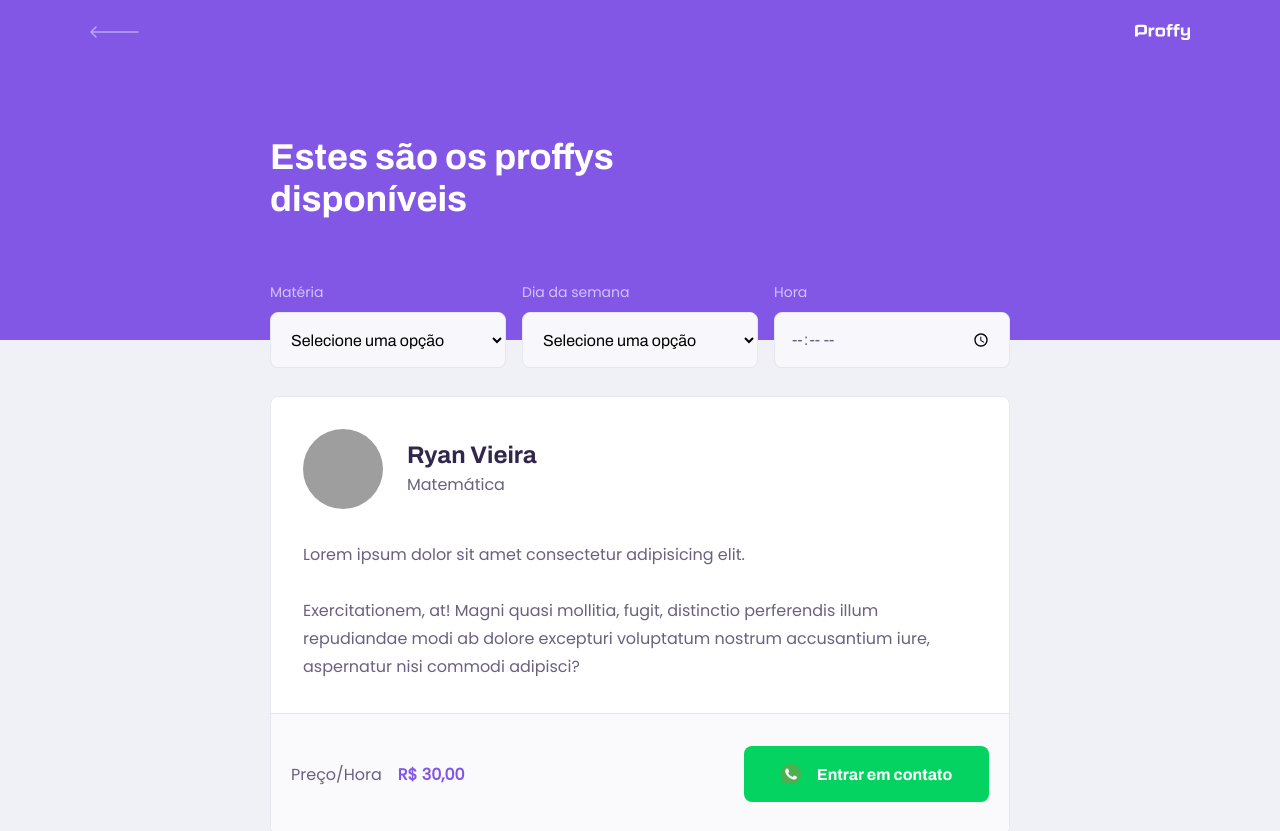
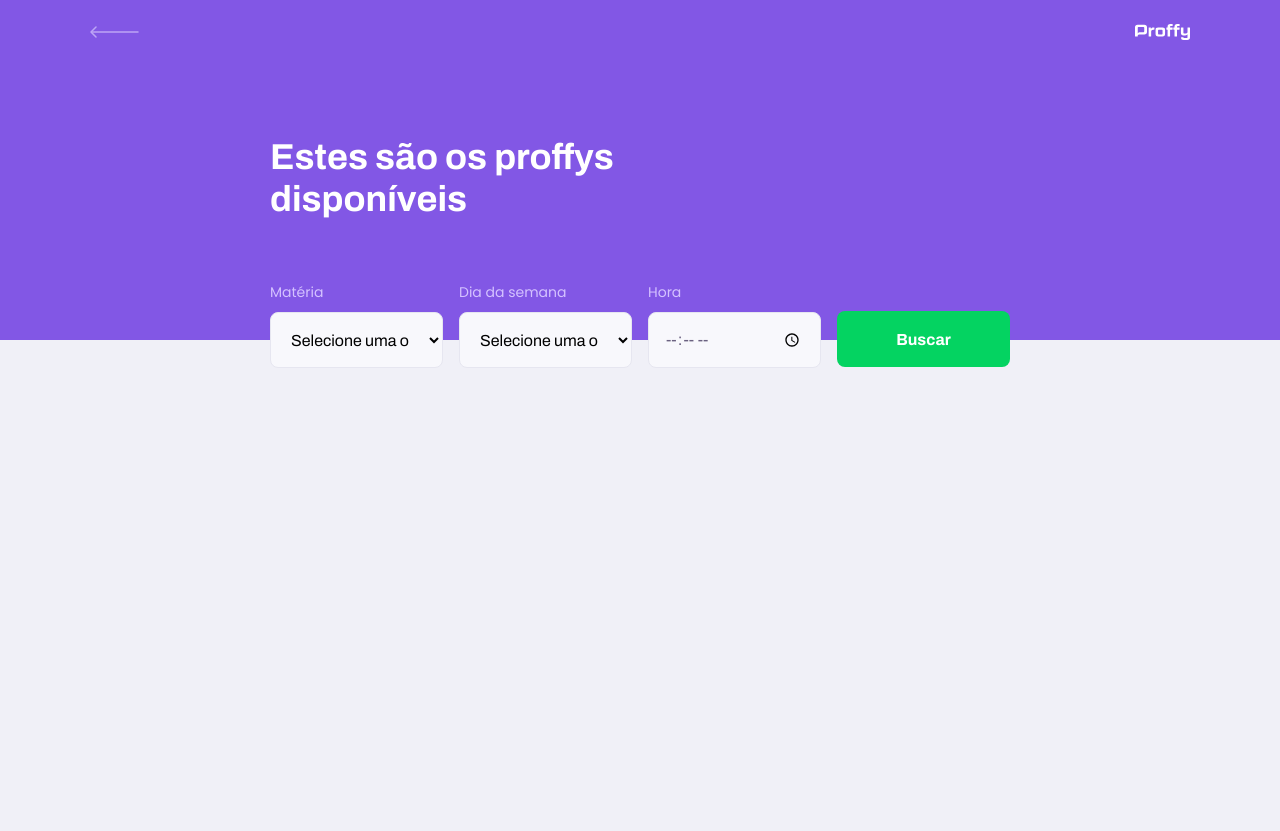
Before and after one commit to RyanV-Souza/proffy, a React (Create React App) app in the folder web/: page /study in a window 1280 px wide. Shown: the top 831 px of the page. After the commit the page ends 800 px from the top, so only its background shows below. Built offline with nearby package versions, Linux system fonts and the light colour scheme; grey boxes are pictures that could not be loaded.

Commit message:
Create the function Read Teacher

```diff
--- a/web/src/components/TeacherItem/index.tsx
+++ b/web/src/components/TeacherItem/index.tsx
@@ -3,32 +3,41 @@
 
 import './styles.css';
 
-function TeacherItem(){
+export interface Teacher {
+  id: number,
+  avatar: string,
+  bio: string,
+  cost: number,
+  name: string,
+  subject: string,
+  whatsapp: string,
+}
+interface TeacherItemProps {
+  teacher: Teacher;
+}
+
+const TeacherItem: React.FC<TeacherItemProps> = ({ teacher}) =>{
   return(
           <article className="teacher-item">
             <header>
-                <img src="https://avatars2.githubusercontent.com/u/53231910?s=460&u=61bc1bc19f2df89bcf7c1c977a4738fdeb8f6d58&v=4" alt="Ryan Vieira"/>
+                <img src={teacher.avatar} alt={teacher.name}/>
                 <div>
-                  <strong>Ryan Vieira</strong>
-                  <span>Matemática</span>
+                  <strong>{teacher.name}</strong>
+                  <span>{teacher.subject}</span>
                 </div>
             </header>
 
-            <p>
-              Lorem ipsum dolor sit amet consectetur adipisicing elit.
-              <br/> <br/>
-              Exercitationem, at! Magni quasi mollitia, fugit, distinctio perferendis illum repudiandae modi ab dolore excepturi voluptatum nostrum accusantium iure, aspernatur nisi commodi adipisci?
-            </p>
+            <p> {teacher.bio}</p>
 
             <footer>
               <p>
                 Preço/Hora
-                <strong>R$ 30,00</strong>
+                <strong> R$ {teacher.cost}</strong>
               </p>
-              <button type="button">
+              <a href={`https://wa.me/${teacher.whatsapp}`}>
                   <img src={whatsappIcon} alt="Whatsapp"/>
                   Entrar em contato
-              </button>
+              </a>
             </footer>
         </article>
   )
--- a/web/src/components/TeacherItem/styles.css
+++ b/web/src/components/TeacherItem/styles.css
@@ -58,7 +58,7 @@
   display: block;
 }
 
-.teacher-item footer button{
+.teacher-item footer a{
   width: 20rem;
   height: 5.6rem;
   background: var(--color-secundary);
@@ -71,9 +71,10 @@
   align-items: center;
   justify-content: space-evenly;
   transition: 0.2s;
+  text-decoration: none;
 }
 
-.teacher-item footer button:hover{
+.teacher-item footer a:hover{
   background: var(--color-secundary-dark);
 
 }
--- a/web/src/pages/TeacherForm/index.tsx
+++ b/web/src/pages/TeacherForm/index.tsx
@@ -1,4 +1,5 @@
 import React, {useState, FormEvent}from 'react';
+import {useHistory} from 'react-router-dom'
 
 import api from '../../services/api';
 
@@ -14,6 +15,8 @@
 
 
 function TeacherForm() {
+  const history = useHistory();
+
   const [name, setName] = useState('');
   const [avatar, setAvatar] = useState('');
   const [whatsapp, setWhatsapp] = useState('');
@@ -62,6 +65,8 @@
       schedule: scheduleItems
     }).then(() =>{
       alert("Cadastro realizado com sucesso");
+
+      history.push('/');
     }).catch(() => {
       alert("Erro no cadastro");
     });
--- a/web/src/pages/TeacherList/index.tsx
+++ b/web/src/pages/TeacherList/index.tsx
@@ -1,20 +1,47 @@
-import React from 'react';
+import React, { useState, FormEvent } from 'react';
 
 import PageHeader from '../../components/PageHeader';
-import TeacherItem from '../../components/TeacherItem';
+import TeacherItem, { Teacher } from '../../components/TeacherItem';
 import Input from '../../components/Input';
 import Select from '../../components/Select';
+
+import api from '../../services/api';
+
 
 import './styles.css';
 
 function TeacherList() {
+  const [teachers, setTeachers] = useState([]);
+
+  const [subject, setSubject] = useState('');
+  const [week_day, setWeekDay] = useState('');
+  const [time, setTime] = useState('');
+
+  async function searchTeachers(e: FormEvent) {
+    e.preventDefault();
+
+   const response = await api.get('classes', {
+      params: {
+        subject,
+        week_day,
+        time
+      }
+    });
+
+    setTeachers(response.data);
+
+
+  }
+
   return (
     <div id="page-teacher-list" className="container"  >
       <PageHeader title="Estes são os proffys disponíveis">
-        <form id="search-teachers">
+        <form id="search-teachers" onSubmit={searchTeachers}>
           <Select
                 name="subject"
                 label="Matéria"
+                value={subject}
+                onChange={(e) => {setSubject(e.target.value)}}
                 options={[
                   {value: 'Artes', label: 'Artes'},
                   {value: 'Ciências', label: 'Ciências'},
@@ -32,6 +59,8 @@
               <Select
                 name="week_day"
                 label="Dia da semana"
+                value={week_day}
+                onChange={(e) => {setWeekDay(e.target.value)}}
                 options={[
                   {value: '0', label: 'Domingo'},
                   {value: '1', label: 'Segunda-feira'},
@@ -43,16 +72,24 @@
 
                 ]}
               />
-          <Input type="time" name="time" label="Hora"/>
+            <Input
+              type="time"
+              name="time"
+              label="Hora"
+              value={time}
+              onChange={(e) => {setTime(e.target.value)}}
+            />
 
+
+          <button type="submit">Buscar</button>
         </form>
       </PageHeader>
 
       <main>
-       <TeacherItem />
-       <TeacherItem />
-       <TeacherItem />
-       <TeacherItem />
+        {teachers.map((teacher: Teacher) => {
+          return <TeacherItem key={teacher.id} teacher={teacher} />
+        })}
+
       </main>
     </div>
 
--- a/web/src/pages/TeacherList/styles.css
+++ b/web/src/pages/TeacherList/styles.css
@@ -9,7 +9,26 @@
   color: var(--color-text-in-primary);
 }
 
+#search-teachers button {
+  width: 100%;
+  height: 5.6rem;
+  background: var(--color-secundary);
+  color: var(--color-button-text);
+  border: 0;
+  border-radius: 0.8rem;
+  cursor: pointer;
+  font: 700 1.6rem Archivo;
+  display: flex;
+  align-items: center;
+  justify-content: center;
+  text-decoration: none;
+  transition: background-color 0.2s;
+  margin-top: 3.2rem;
+}
 
+#search-teachers  button:hover {
+  background: var(--color-secundary-dark);
+}
 
 #page-teacher-list main{
   margin: 3.2rem auto;
@@ -23,7 +42,7 @@
 
   #search-teachers {
     display: grid;
-    grid-template-columns: repeat(3, 1fr);
+    grid-template-columns: repeat(4, 1fr);
     column-gap: 16px;
     position: absolute;
     bottom: -28px;
```
Also changed, not shown: 1 other file (tests, documents, lock files or other folders). Lines whose indentation alone changed are shown as unchanged.
